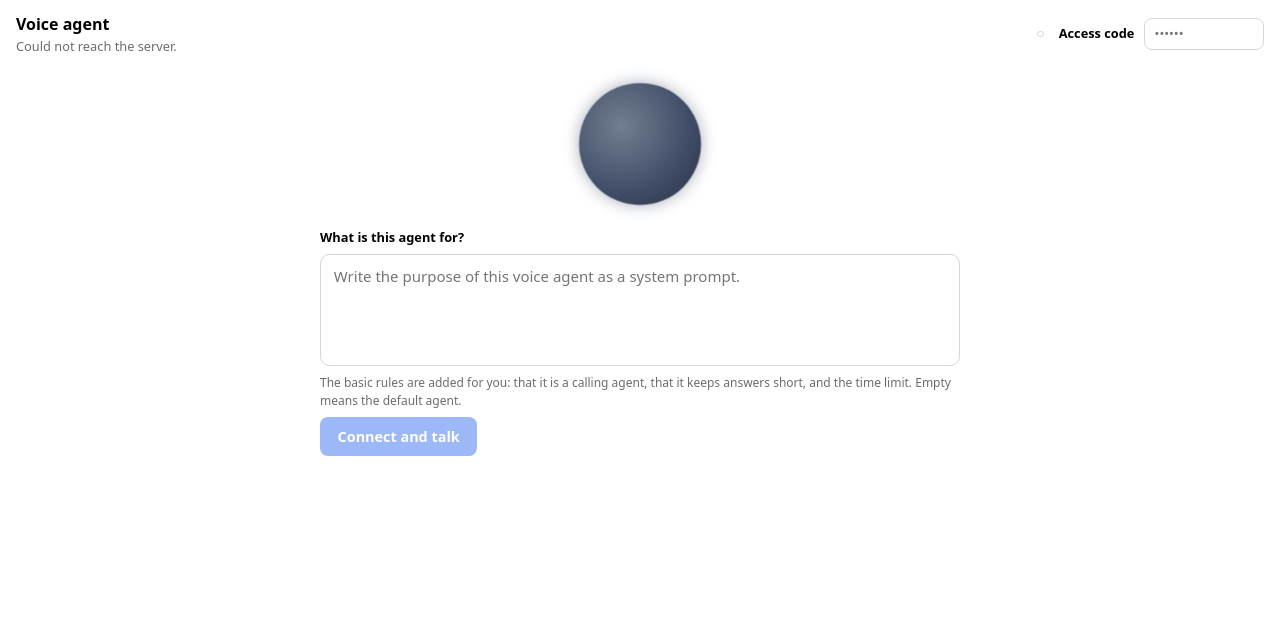
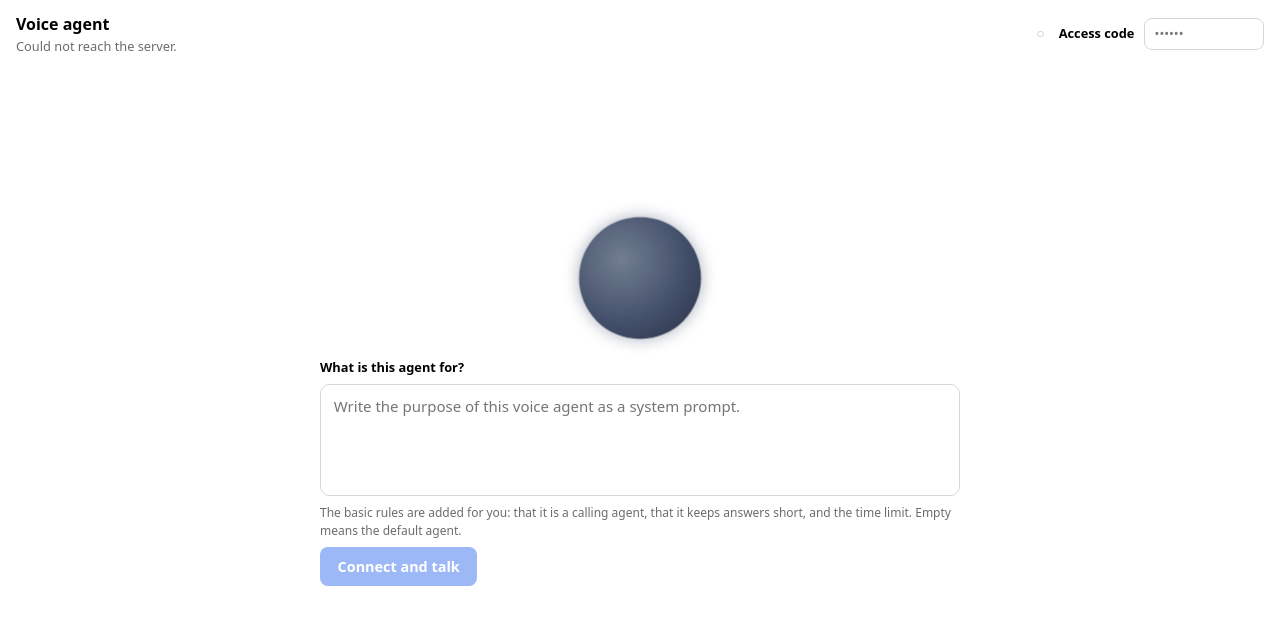
Before and after one commit to AnasYasin/voice-agent, a plain HTML site: page web/index.html in a window 1280 px wide. Drawn offline with nearby package versions, Linux system fonts and the light colour scheme; no server answers.

Commit message:
Centre the orb and the form vertically under the top bar

```diff
--- a/web/index.html
+++ b/web/index.html
@@ -18,7 +18,7 @@
   html, body { height: 100%; }
   body {
     margin: 0; font: 15px/1.5 system-ui, sans-serif;
-    display: grid; grid-template-rows: auto auto 1fr; align-content: start;
+    display: grid; grid-template-rows: auto 1fr;
     padding: max(.75rem, env(safe-area-inset-top)) 1rem max(.75rem, env(safe-area-inset-bottom));
     gap: .5rem;
   }
@@ -40,7 +40,9 @@
   }
 
   /* Middle: the orb, sized to whatever is left, never forcing a scroll. */
-  main { display: flex; align-items: center; justify-content: center; padding: 1.25rem 0 1rem; }
+  /* The orb and the form sit together in the middle of what is left under the bar. */
+  .stage { display: flex; flex-direction: column; justify-content: center; align-items: center; gap: 1.25rem; min-height: 0; padding-bottom: 6vh; }
+  main { display: flex; align-items: center; justify-content: center; }
   #orb {
     --size: clamp(4.5rem, 16vmin, 7.5rem);
     width: var(--size); height: var(--size); border-radius: 50%;
@@ -94,6 +96,7 @@
   </div>
 </header>
 
+<div class="stage">
 <main>
   <div id="orb" class="off" aria-hidden="true"></div>
 </main>
@@ -109,6 +112,7 @@
     <p id="live" aria-live="polite"></p>
   </div>
 </footer>
+</div>
 
 <script type="module">
 import {
```
